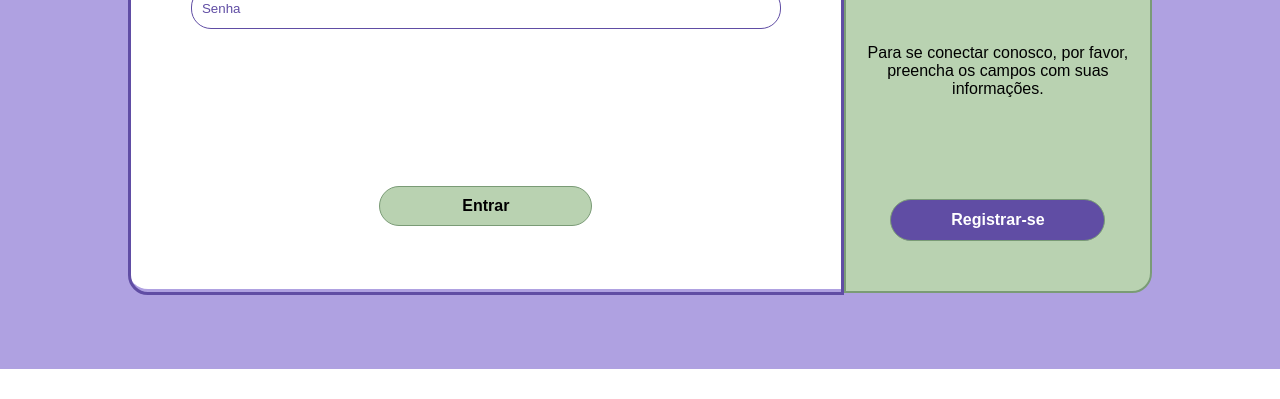
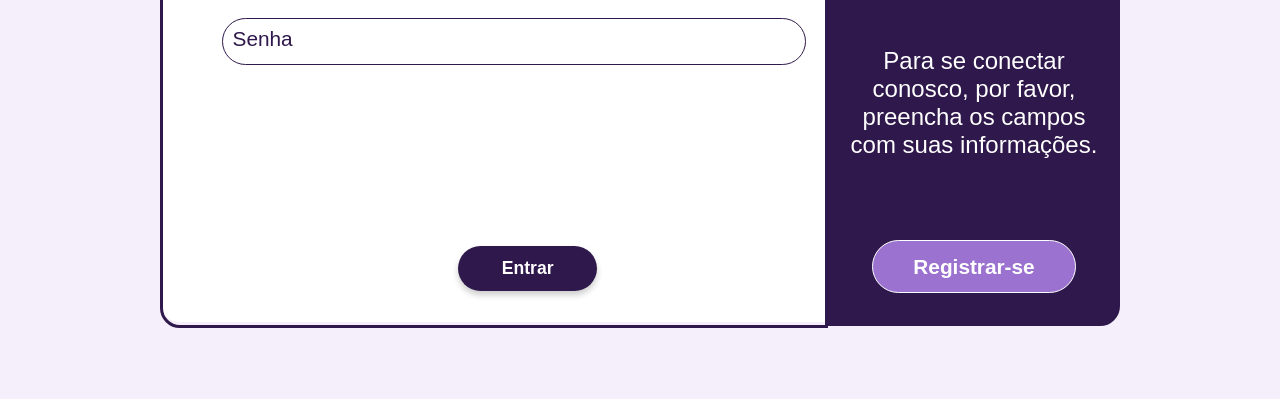
Before and after one commit to GRUPO-PI-06/Site-Institucional, a plain HTML site: page site Orchid/login.html in a window 1280 px wide. Shown: the part 431-830 px from the top of the page. Before the commit the page ends 800 px from the top, so only its background shows below. Drawn offline with Linux system fonts and the light colour scheme.

Commit message:
Add files via upload

```diff
--- a/site Orchid/assets/css/css_login.css
+++ b/site Orchid/assets/css/css_login.css
@@ -1,123 +1,215 @@
-*{
+:root {
+    --branco: #fff;
+    --branco_roxinho: #F4EFFA;
+    --roxo_escuro: #2F184B;
+    --roxo_médio: #532B88;
+    --roxo_médio_claro: #9B72CF;
+    --roxo_claro: #C8B1E4;
+    --roxo_claro2: #ae9ac7;
+    --preto: #000;
+}
+
+* {
     margin: 0;
     padding: 0;
     font-family: Arial, Helvetica, sans-serif;
 }
 
-.containerLogin{
+.containerLogin {
+    margin-top: 30px;
     width: 100vw;
     height: 100vh;
     display: flex;
     align-items: center;
     justify-content: center;
-    background-color: #afa1e1;
+    background-color: var(--branco_roxinho);
 }
 
-.boxLogin{
-    width: 80%;
+.boxLogin {
+    margin-top: 0.5%;
+    width: 75%;
     height: 80%;
     border-radius: 20px;
     display: flex;
-    background-color: #fff;
+    background-color: var(--branco);
 }
-.rightCard{
-    border: 3px solid #604da4;
+
+.rightCard {
+    border: 3px solid var(--roxo_escuro);
     width: 70%;
     height: 100%;
-    border-radius:  20px 0 0 20px ;
+    border-radius: 20px 0 0 20px;
     display: flex;
     flex-direction: column;
     justify-content: space-around;
     align-items: center;
 
 }
-.leftCard img{
-        width: 60%;
-        height: 15%;
-}
-.leftCard{
-    background-color: #b9d2b1;
-    border: 2px solid #7a9b76;
+.leftCard {
+    background-color: var(--roxo_escuro);
+    border: 2px solid var(--roxo_escuro);
     width: 30%;
     height: 100%;
-    border-radius:  0 20px 20px 0 ;
+    border-radius: 0 20px 20px 0;
     display: flex;
     flex-direction: column;
     justify-content: space-around;
     align-items: center;
 }
-.leftCard span{
+
+.leftCard span {
     text-align: center;
-    width: 90%;
+    width: 95%;
+    color: var(--branco);
+    font-size: 1.5rem;
 }
-.leftCard h1{
+
+.leftCard h1 {
     text-align: center;
-    color: #604da4;
+    color: var(--branco);
     font-size: 2.5rem;
     font-weight: 800;
 }
-.leftCard a{
+
+.leftCard a {
     text-align: center;
-    border: 1px solid #7a9b76;
-    background-color: #604da4;
+    border: 1px solid var(--branco);
+    background-color: var(--roxo_médio_claro);
     width: 70%;
-    height: 40px;
+    height: 8%;
     border-radius: 30px;
+    margin-top: 7%;
     cursor: pointer;
-    button{
+    transition: 0.3s;
+}
+
+    .leftCard a :hover{
+        border: 1px solid var(--branco);
+        background-color: var(--roxo_claro2);
+        border-radius: 30px;
+    }
+
+    button {
         background-color: transparent;
         text-align: center;
         border: none;
         width: 100%;
         height: 100%;
-        font-size: 1rem;
+        font-size: 1.3rem;
         font-weight: bolder;
-        color: #FFF;
+        color: var(--branco);
     }
-}
-.formulario{
+
+    .formulario {
         width: 100%;
-    height: 40%;
+        height: 50%;
         display: flex;
         flex-direction: column;
-    justify-content: space-evenly;
+        justify-content: center;
         align-items: center;
     }
-.formulario input{
-    width: 80%;
-    height: 20px;
-    border: 1px solid #604da4;
-    border-radius: 20px;
+
+    .formulario input {
+        width: 85%;
+        height: 25px; /* Ajuste a altura conforme necessário */
+        border: 1px solid var(--roxo_escuro);
+        border-radius: 30px;
         padding: 10px;
+        justify-content: center;
+        align-items: center;
+        margin-left: 6%;
+        margin-bottom: 4%;
     }
+
     .formulario input::placeholder {
-    color: #604da4;
+        color: var(--roxo_escuro);
+        font-size: 1.3rem;
+        align-items: center;
     }
-.rightCard button{
+
+    /* Estilo para os botões dentro do formulário */
+    .formulario button {
+        width: 85%; /* Largura do botão no formulário */
+        height: 50px; /* Altura do botão */
+        padding: 10px;
+        border: none; /* Remove bordas */
+        border-radius: 10px; /* Bordas arredondadas */
+        background-color: var(--roxo_claro2); /* Cor de fundo */
+        color: var(--branco); /* Cor do texto */
+        font-size: 1rem;
+        font-weight: bold;
+        cursor: pointer;
+        margin-top: 20px; /* Espaçamento acima do botão */
+    }
+
+    .formulario button:hover {
+        background-color: var(--roxo_escuro); /* Cor de fundo ao passar o mouse */
+    }
+
+.rightCard button {
     text-align: center;
-    border: 1px solid #7a9b76;
-    background-color: #b9d2b1;
-    font-size: 1rem;
+    border: 1px solid var(--roxo_escuro);
+    background-color: var(--roxo_escuro);
+    font-size: 1.3rem;
     font-weight: bolder;
-    color: #000;
+    color: var(--branco);
     width: 30%;
-    height: 40px;
+    height: 50px;
     border-radius: 30px;
     cursor: pointer;
 }
-.tittleLogin{
-    padding: 20px;
+
+.rightCard button:hover {
+    background-color: var(--roxo_claro);
+    color: var(--roxo_escuro);
+    border: 1px solid var(--roxo_escuro);
+    transition: 0.3s;
+}
+
+.tittleLogin {
+    font-size: 2.5rem;
+    margin-top: 2%;
+    margin-bottom: 2%;
+}
+
+.tittleLogin h1 {
+    color: var(--roxo_escuro);
+    font-size: 2.5rem;
+    font-weight: 800;
+}
+
+.tittleInput{
+    padding: 5px 0 0 140px;
     width: 100%;
-    color: #604da4;
     display: flex;
-    justify-content: center;
     align-items: center;
+    margin-bottom: 1%;
 }
-.btn{
-    padding: 20px;
-    width: 100%;
-    height: 10%;
-    display: flex;
-    justify-content: center;
-    align-items: center;
+
+.tittleInput h1 {
+    color: var(--roxo_escuro);
+    font-size: 1.3rem;
+    font-weight: 800;
 }
+
+.rightCard button {
+    width: 60%; /* Faz com que os botões ocupem o mesmo espaço */
+    height: 45px; /* Altura dos botões */
+    border: none; /* Remove bordas */
+    border-radius: 30px; /* Bordas arredondadas */
+    background-color: var(--roxo_escuro); /* Cor de fundo */
+    color: var(--branco); /* Cor do texto */
+    font-size: 1.1rem; /* Tamanho da fonte */
+    font-weight: 600; /* Texto em seminegrito */
+    cursor: pointer; /* Cursor de ponteiro ao passar o mouse */
+    box-shadow: 0px 4px 6px rgba(0, 0, 0, 0.2); /* Sombra para destacar os botões */
+    transition: all 0.3s ease; /* Transição suave para hover */
+    margin: 0 80px 0 80px; /* Espaçamento lateral entre os botões */
+    padding: 10px; /* Espaçamento interno */
+}
+
+.rightCard button:hover {
+    background-color: var(--roxo_claro); /* Cor ao passar o mouse */
+    transform: scale(1.05); /* Aumenta levemente o botão ao passar o mouse */
+    box-shadow: 0px 6px 8px rgba(0, 0, 0, 0.3); /* Sombra mais intensa no hover */
+}
```
Lines whose indentation alone changed are shown as unchanged.
